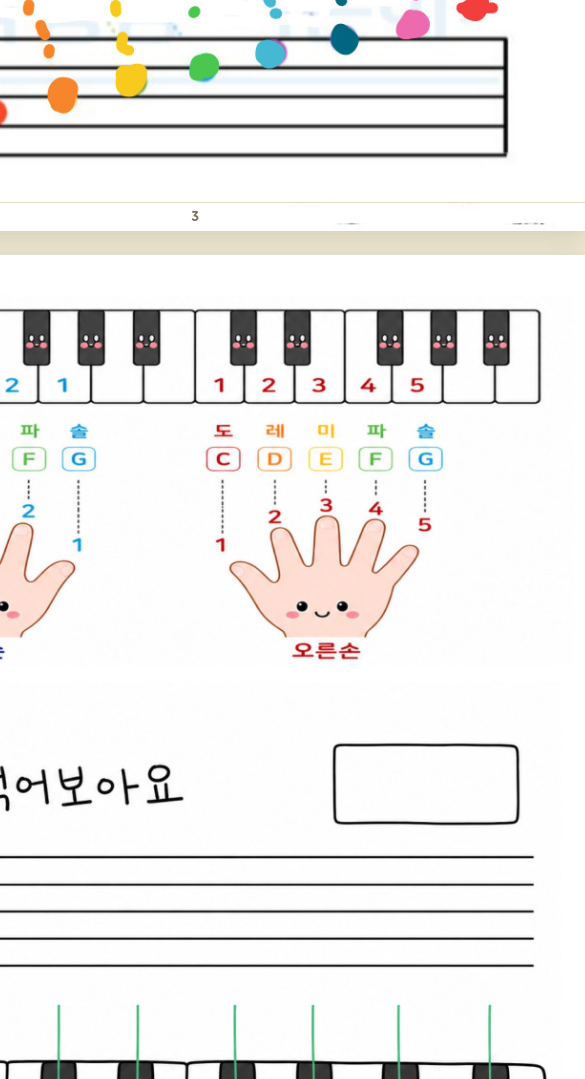
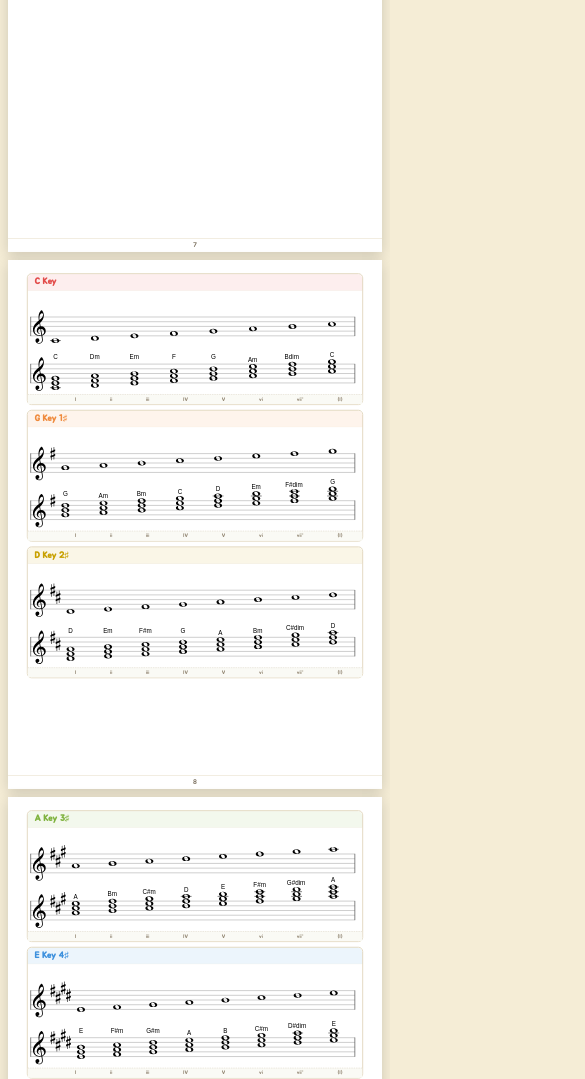
Before and after one commit to JINXKI/asaph-piano, a plain HTML site: page index.html in a window 390 px wide. Shown: the part 3210-4289 px from the top of the page, 585 px wide, since content can reach past the window. Drawn offline with Linux system fonts and the light colour scheme; a web font is replaced by a local one.

Commit message:
모바일 반응형 추가: 화면 크기에 맞게 페이지 자동 축소
Co-Authored-By: Claude Sonnet 4.6 <noreply@anthropic.com>

```diff
--- a/index.html
+++ b/index.html
@@ -114,25 +114,20 @@
 <!-- PAGE 7 : DIVISION BARS (CLAP) -->
 <div class="page">
   <h1>👏 박수치기</h1>
-  <div class="bars-hint">모두 <b>같은 길이(4박)</b>예요! 한 칸에 손뼉 한 번 쳐요.</div>
   <div class="barchart" id="barchart"></div>
 </div>
 
 <!-- PAGES 8-11 : 12-KEY SCALE / DIATONIC CHORD -->
 <div class="page scalepage">
-  <h2>🎼 음계와 다이어토닉 코드 </h2>
   <div class="kbwrap" data-page="0"></div>
 </div>
 <div class="page scalepage">
-  <h2 class="cont-h2">🎼 음계와 다이어토닉 코드 <small>계속 ②</small></h2>
   <div class="kbwrap" data-page="1"></div>
 </div>
 <div class="page scalepage">
-  <h2 class="cont-h2">🎼 음계와 다이어토닉 코드 <small>계속 ③</small></h2>
   <div class="kbwrap" data-page="2"></div>
 </div>
 <div class="page scalepage">
-  <h2 class="cont-h2">🎼 음계와 다이어토닉 코드 <small>계속 ④</small></h2>
   <div class="kbwrap" data-page="3"></div>
 </div>
 
@@ -227,18 +222,18 @@ document.getElementById('barchart').innerHTML=bars.map(b=>{
   function build(tonic){const s=LET.indexOf(tonic);const letters=[];for(let i=0;i<7;i++)letters.push(LET[(s+i)%7]);
     const notes=[];let oct=4,prev=-1;for(let i=0;i<7;i++){const idx=LET.indexOf(letters[i]);if(i>0&&idx<prev)oct++;notes.push({l:letters[i],o:oct});prev=idx;}return{letters,notes};}
   function at(sc,p){const k=((p%7)+7)%7;return sc.letters[k]+'/'+(sc.notes[k].o+Math.floor(p/7));}
-  function drawVoice(ctx,stave,notes,w){const v=new VF.Voice({num_beats:4,beat_value:4}).setMode(VF.Voice.Mode.SOFT);v.addTickables(notes);new VF.Formatter().joinVoices([v]).format([v],w);v.draw(ctx,stave);}
+  function drawVoice(ctx,stave,notes){const v=new VF.Voice({num_beats:4,beat_value:4}).setMode(VF.Voice.Mode.SOFT);v.addTickables(notes);const w=stave.getNoteEndX()-stave.getNoteStartX()-10;new VF.Formatter().joinVoices([v]).format([v],w);v.draw(ctx,stave);}
   function renderKey(div,key){
     const W=700,H=220;
     const r=new VF.Renderer(div,VF.Renderer.Backends.SVG);r.resize(W,H);const ctx=r.getContext();
     const sc=build(key.tonic);
     const sk=sc.notes.map(n=>n.l+'/'+n.o);sk.push(at(sc,7));
-    const st1=new VF.Stave(0,16,W-6);st1.addClef('treble').addKeySignature(key.sig);st1.setContext(ctx).draw();
-    drawVoice(ctx,st1,sk.map(k=>new VF.StaveNote({keys:[k],duration:'w'})),W-150);
-    const st2=new VF.Stave(0,116,W-6);st2.addClef('treble').addKeySignature(key.sig);st2.setContext(ctx).draw();
+    const st1=new VF.Stave(6,16,W-12);st1.addClef('treble').addKeySignature(key.sig);st1.setContext(ctx).draw();
+    drawVoice(ctx,st1,sk.map(k=>new VF.StaveNote({keys:[k],duration:'w'})));
+    const st2=new VF.Stave(6,116,W-12);st2.addClef('treble').addKeySignature(key.sig);st2.setContext(ctx).draw();
     const cn=[];for(let i=0;i<8;i++){const sn=new VF.StaveNote({keys:[at(sc,i),at(sc,i+2),at(sc,i+4)],duration:'w'});
       const a=new VF.Annotation(key.chords[i]);a.setVerticalJustification(VF.Annotation.VerticalJustify.TOP);sn.addModifier(a,0);cn.push(sn);}
-    drawVoice(ctx,st2,cn,W-150);
+    drawVoice(ctx,st2,cn);
   }
   document.querySelectorAll('.kbwrap').forEach(wrap=>{
     const pg=+wrap.dataset.page;const slice=keys.slice(pg*3,pg*3+3);
@@ -246,7 +241,7 @@ document.getElementById('barchart').innerHTML=bars.map(b=>{
       const block=document.createElement('div');block.className='keyblock';
       const lab=document.createElement('div');lab.className='keylabel';
       lab.style.background=key.color+'18';
-      lab.innerHTML=`<span class="keyname" style="color:${key.color}">${key.name} Key</span><span class="keysig">${key.acc||'무조표 (0)'}</span>`;
+      lab.innerHTML=`<span class="keyname" style="color:${key.color}">${key.name} Key${key.acc ? ' ' + key.acc : ''}</span>`;
       const st=document.createElement('div');st.className='staves';
       const rom=document.createElement('div');rom.className='roman-row';
       rom.innerHTML=ROMAN.map(r=>`<span>${r}</span>`).join('');
@@ -256,5 +251,39 @@ document.getElementById('barchart').innerHTML=bars.map(b=>{
   });
 })();
 </script>
+<script>
+(function(){
+  function scaleMobile(){
+    var pages=document.querySelectorAll('.page');
+    var vw=window.innerWidth;
+    if(vw<842){
+      var scale=(vw-16)/794;
+      document.body.style.padding='8px';
+      document.body.style.gap='8px';
+      for(var i=0;i<pages.length;i++){
+        var p=pages[i];
+        var h=p.offsetHeight;
+        var margin=-h*(1-scale)/2;
+        p.style.transform='scale('+scale+')';
+        p.style.transformOrigin='top center';
+        p.style.marginTop=margin+'px';
+        p.style.marginBottom=margin+'px';
+      }
+    } else {
+      document.body.style.padding='';
+      document.body.style.gap='';
+      for(var i=0;i<pages.length;i++){
+        var p=pages[i];
+        p.style.transform='';
+        p.style.transformOrigin='';
+        p.style.marginTop='';
+        p.style.marginBottom='';
+      }
+    }
+  }
+  window.addEventListener('resize',scaleMobile);
+  window.addEventListener('load',scaleMobile);
+})();
+</script>
 </body>
 </html>
```
